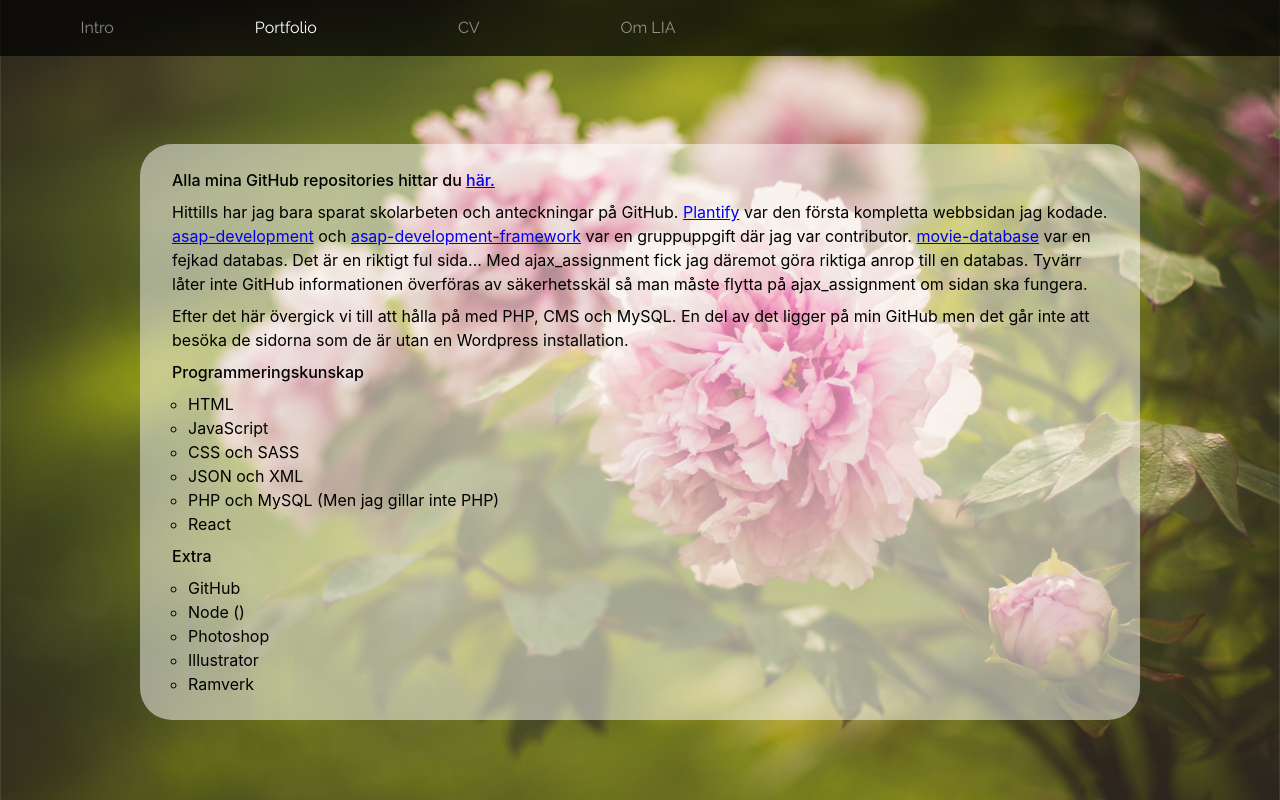
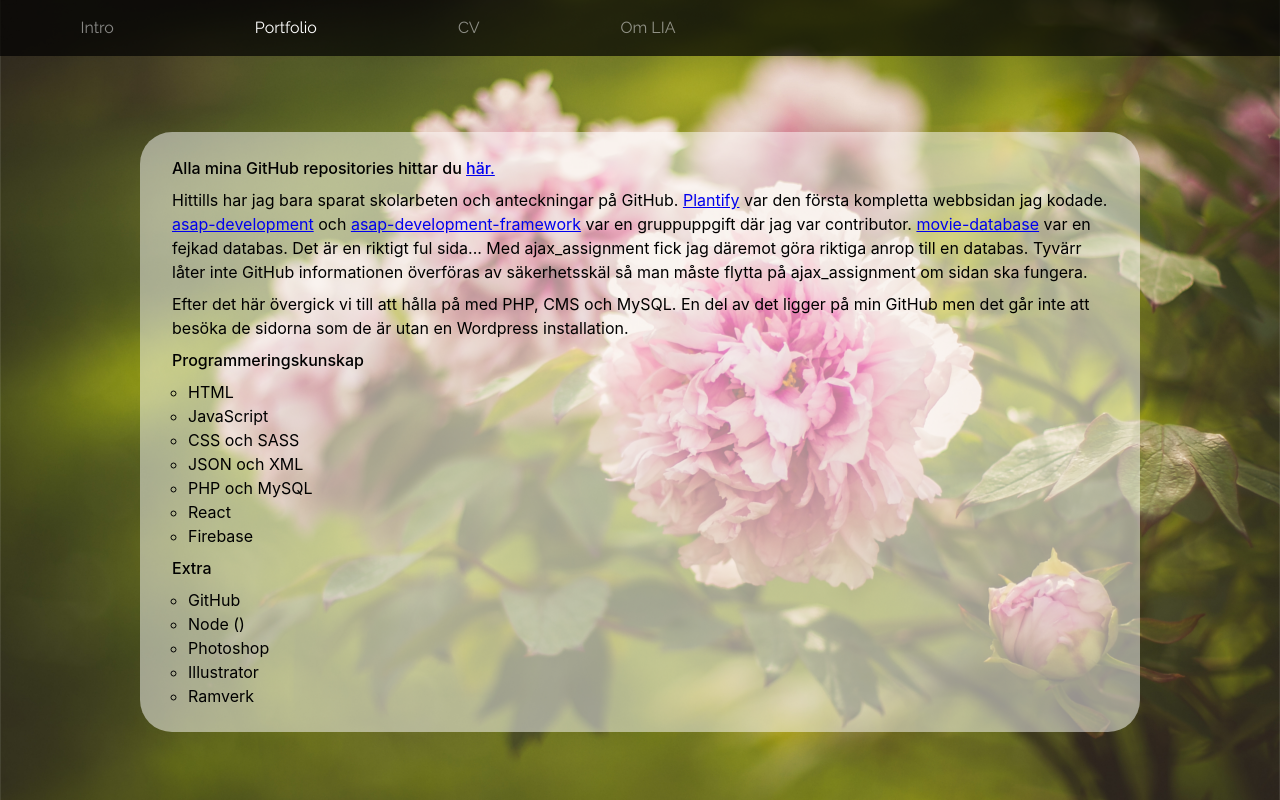
Before and after one commit to Loosergirl/Loosergirl.github.io, a plain HTML site: page views/portfolio.html in a window 1280 px wide. Drawn offline with Linux system fonts and the light colour scheme.

Commit message:
Firebase

```diff
--- a/views/portfolio.html
+++ b/views/portfolio.html
@@ -43,8 +43,9 @@
                    <li>JavaScript</li>
                    <li>CSS och SASS</li>
                    <li>JSON och XML</li>
-                   <li>PHP och MySQL (Men jag gillar inte PHP)</li>
+                   <li>PHP och MySQL</li>
                    <li>React</li>
+                   <li>Firebase</li>
                </ul>
                <p><b>Extra</b></p>
                <ul>
```
